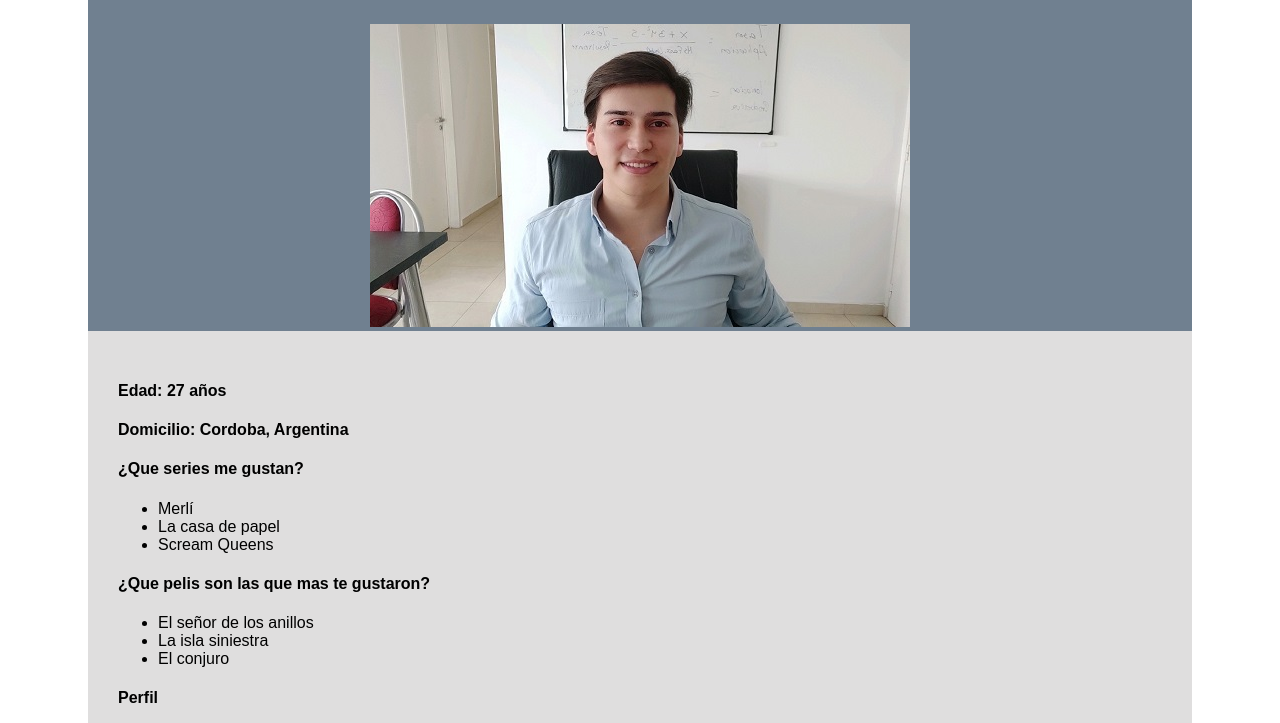
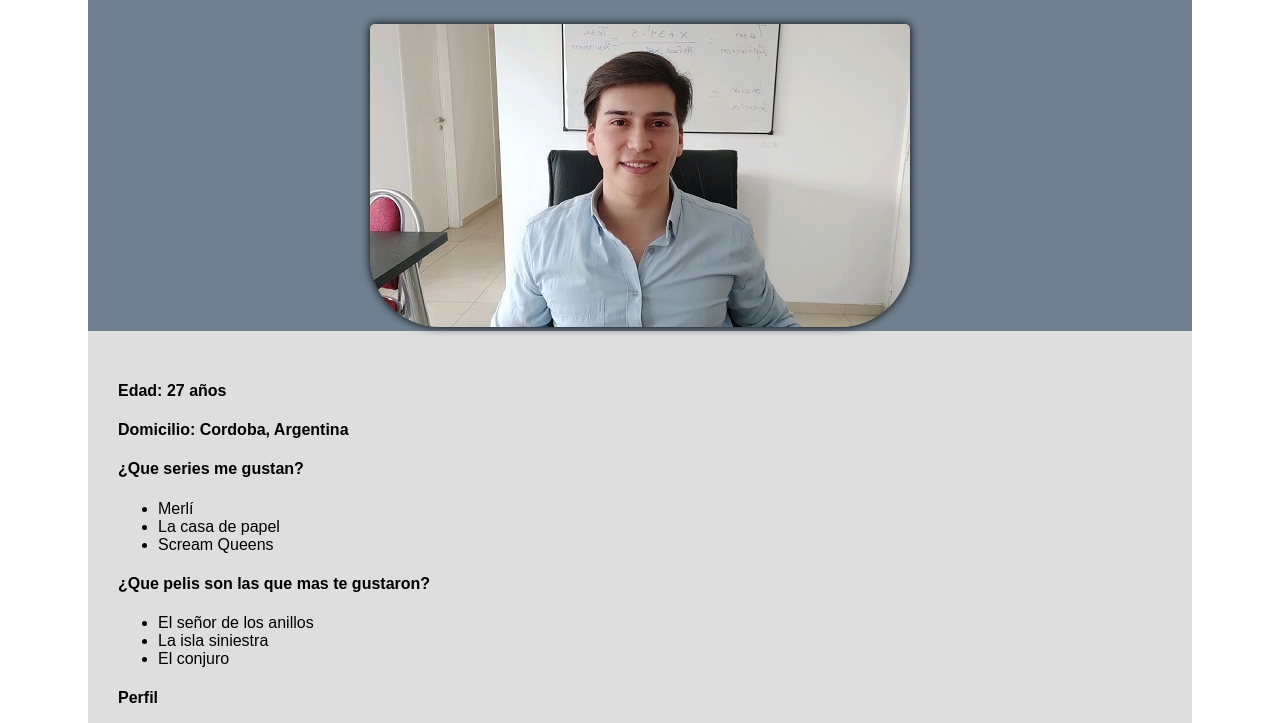
Before and after one commit to jgsistemasar/https-github.com-jgsistemasar-DiploFullStackModulo2Unidad1Tarea, a plain HTML site: page Index.html in a window 1280 px wide. Shown: the part 77-800 px from the top of the page. Drawn offline with Linux system fonts and the light colour scheme.

Commit message:
cambios tarea

```diff
--- a/styles.css
+++ b/styles.css
@@ -4,7 +4,11 @@
     background: slategray;
     margin-left: 80px;
     margin-right: 80px;
-
+}
+/* Propiedades Tarea MODULO 2 UNIDAD 1 */
+.encabezado img {
+    box-shadow: 0 0 10px #000000;
+    border-radius: 5px 5px 70px 70px;
 }
 
 .body {
```
